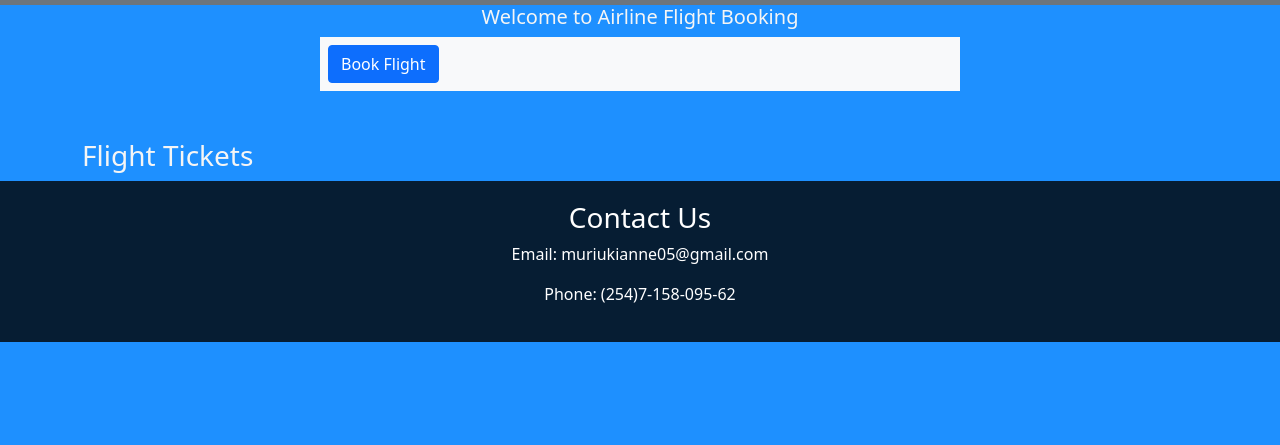
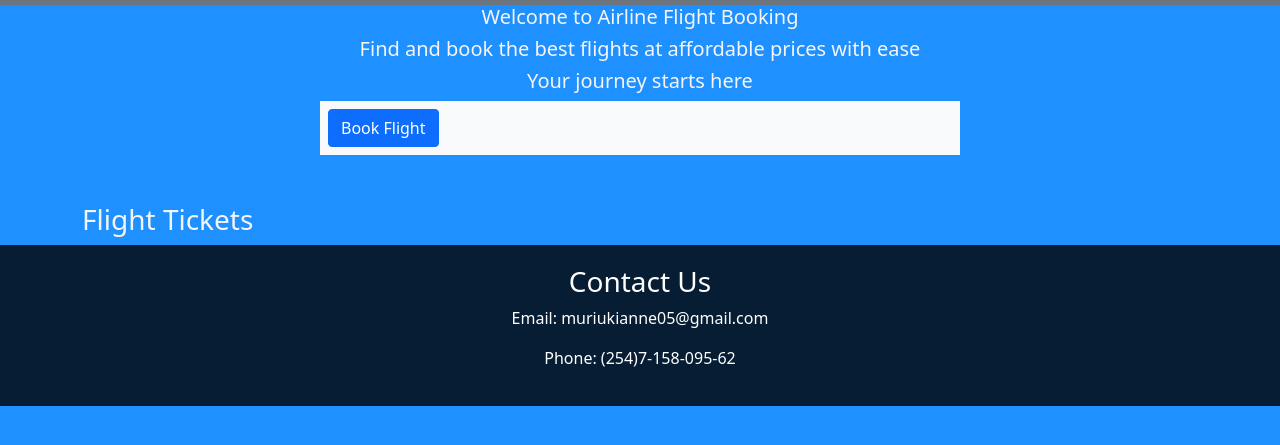
Before and after one commit to muriukianne/PHASE-1-PROJECT, a plain HTML site: page index.html in a window 1280 px wide. Shown: the part 89-534 px from the top of the page. Drawn offline with nearby package versions, Linux system fonts and the light colour scheme; no server answers.

Commit message:
Phase 1 project - Airline Website

```diff
--- a/index.html
+++ b/index.html
@@ -40,6 +40,8 @@
 
         <section class="developments">
           <h5 style="text-align: center;">Welcome to Airline Flight Booking</h5>
+          <h5 style="text-align: center;">Find and book the best flights at affordable prices with ease</h5>
+          <h5 style="text-align: center;">Your journey starts here</h5>
       </section>
 
 
```
